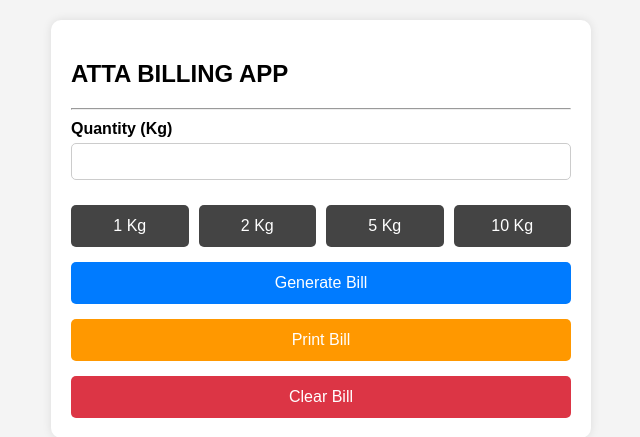
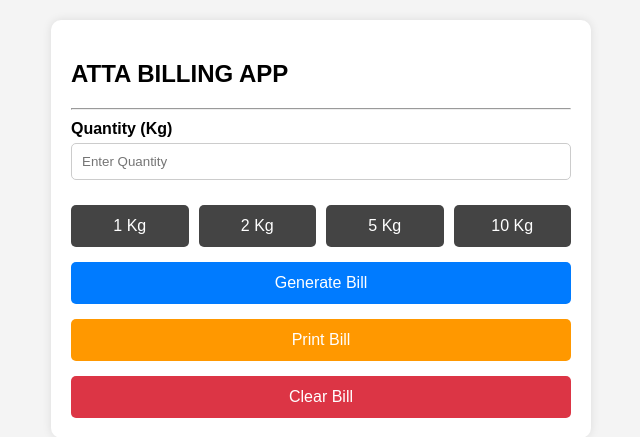
Before and after one commit to PANKAJ-SADHUKHAN/atta-shop-billing, a Flask app: page /billing in a window 1280 px wide. Shown: the top 437 px of the page, without its empty margins (319-959 px from the left). Run offline with Flask 3, Linux system fonts and the light colour scheme; the visitor is signed in with stand-in values (Sample User, id 1); some libraries are stand-ins or nearby versions.

Commit message:
Enhance quantity input and modify validation
Updated quantity input field to include a placeholder and made quantity validation optional by commenting out the validation code.

```diff
--- a/templates/atta.html
+++ b/templates/atta.html
@@ -169,7 +169,7 @@ button{
 <hr>
 
 <label>Quantity (Kg)</label>
-<input type="number" id="qty" step="0.1">
+<input type="number" id="qty" step="0.1" placeholder="Enter Quantity" required>
 
 <div class="quick-buttons">
 <button onclick="setQty(1)">1 Kg</button>
@@ -257,14 +257,14 @@ async function generateBill(){
     let phone = SHOP_PHONE;
     const billId = await saveBillToServer();
     let qty = document.getElementById("qty").value;
-    if(qty === ""){
+    // if(qty === ""){
 
-        alert("Please enter the quantity.");
+    //     alert("Please enter the quantity.");
 
-        document.getElementById("qty").focus();
+    //     document.getElementById("qty").focus();
 
-        return;
-    }
+    //     return;
+    // }
 
     let now = new Date();
     const dateTime = now.toLocaleString("en-IN", {
```
